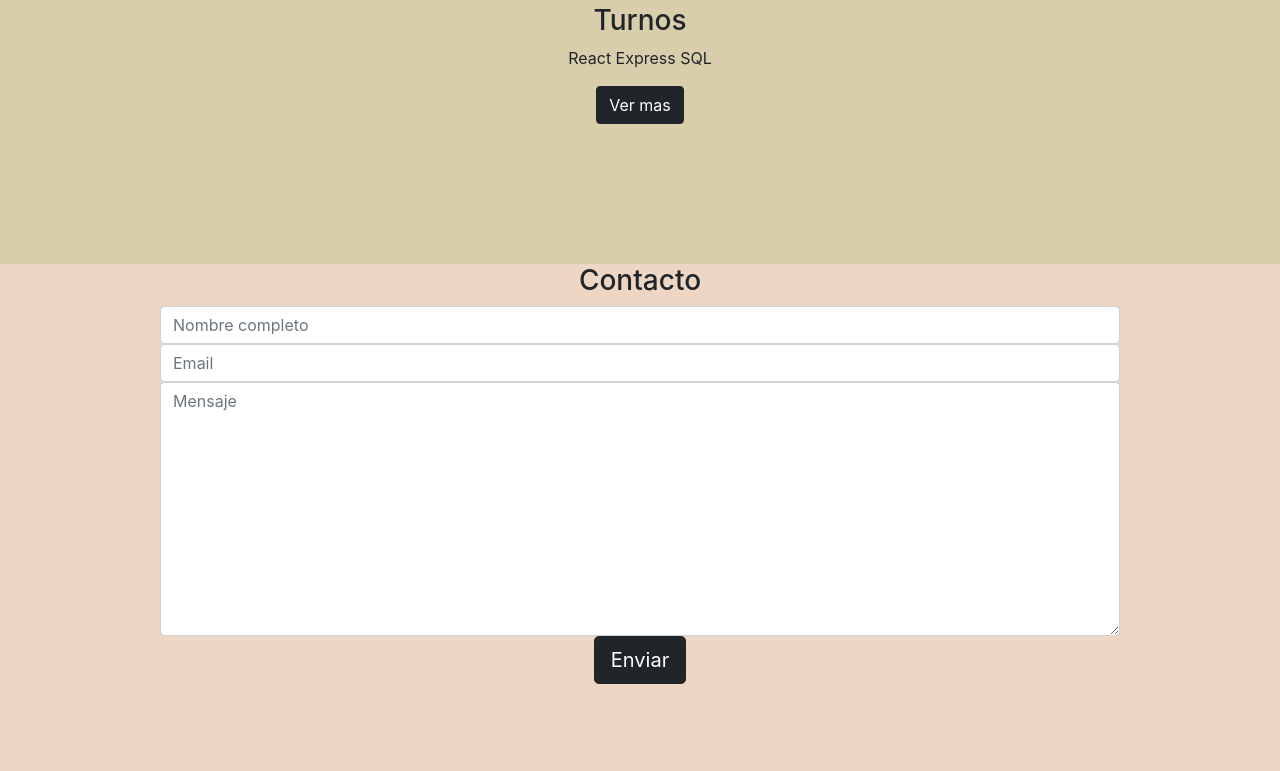
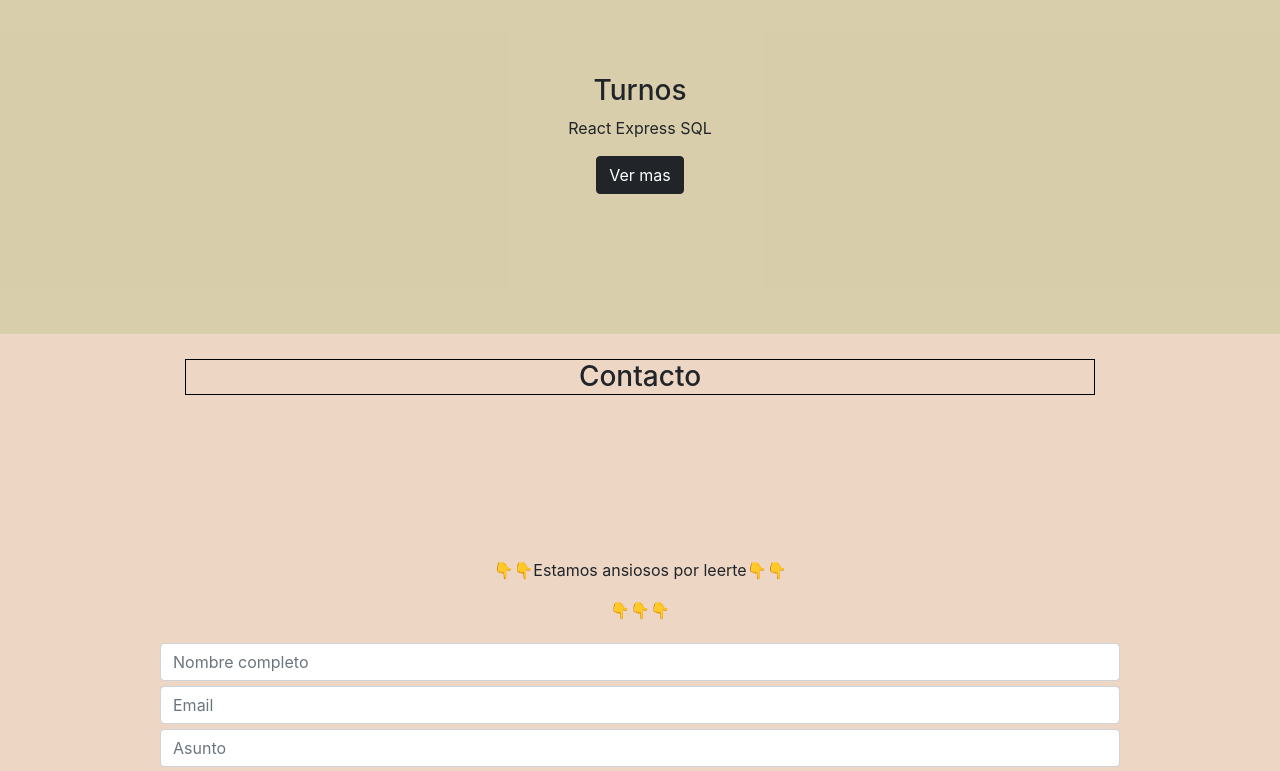
Before and after one commit to abaduna/portafolio-pagina, a React (Create React App) app: page / in a window 1280 px wide. Shown: the part 2000-2771 px from the top of the page. Built offline with nearby package versions, Linux system fonts and the light colour scheme.

Commit message:
falta css formulario

```diff
--- a/src/App.css
+++ b/src/App.css
@@ -16,6 +16,7 @@
   font-weight: bold; /* Puedes ajustar el peso de la fuente según tus necesidades */
 }
 .about{
+padding: 35px;
 max-width: 75%;
 margin: 0 auto;
 font-size: larger;
@@ -49,12 +50,19 @@ font-size: larger;
   flex-direction: column;
 }
 .contacto{
+
+  justify-content: center;
   text-align: center;
   display: flex;
   margin: auto;
   flex-direction: column;
   max-width: 75%;
-  height: 100vh;
+
+
+}
+.title-contanto{
+  border: 1px solid black;
+  margin: 25px;
 }
 .foter {
   background-color: black;
--- a/src/App.js
+++ b/src/App.js
@@ -77,7 +77,7 @@ function App() {
         </div>
       </div>
       <div className="contacto" id="contacto">
-        <h3>Contacto</h3>
+        <h3 className="title-contanto">Contacto</h3>
         <Contacto className="form" />
       </div>
       <div className="menu-completo">
--- /dev/null
+++ b/src/componets/Contacto.css
@@ -0,0 +1,20 @@
+.formulario{
+
+    display: flex;
+    flex-direction: column;
+    justify-content: center;
+
+
+    height: 100vh;
+    width: 100%;
+    height: 100vh;
+
+}
+.btun-block{
+    width: 100%;
+    margin-top: 7px;
+}
+.col-input{
+    margin-top: 5px;
+    width: 100%;
+}
--- a/src/componets/Contacto.js
+++ b/src/componets/Contacto.js
@@ -1,27 +1,63 @@
 import React from "react";
 import { Button } from "react-bootstrap";
-import Form from 'react-bootstrap/Form';
-import InputGroup from 'react-bootstrap/InputGroup';
+import Form from "react-bootstrap/Form";
+import InputGroup from "react-bootstrap/InputGroup";
+import "./Contacto.css";
 const Contacto = () => {
   return (
-    <>
-      <form target="_blank" action="https://formsubmit.co/artuelrey@gmail.com" method="POST">
-    <div class="form-group">
-      <div class="form-row">
-        <div class="col">
-          <input type="text" name="name" class="form-control" placeholder="Nombre completo" required/>
+    <div className="formulario">
+      <p>👇👇Estamos ansiosos por leerte👇👇 </p>
+      <p>👇👇👇</p>
+      <form
+        target="_blank"
+        action="https://formsubmit.co/artuelrey@gmail.com"
+        method="POST"
+      >
+        <div class="form-group">
+          <div class="form-row">
+            <div class="col col-input">
+              <input
+                type="text"
+                name="name"
+                class="form-control"
+                placeholder="Nombre completo"
+                required
+              />
+            </div>
+            <div class="col col-input">
+              <input
+                type="email"
+                name="email"
+                class="form-control"
+                placeholder="Email"
+                required
+              />
+            </div>
+            <div class="col col-input">
+              <input
+                type="text"
+                name="asunto"
+                class="form-control"
+                placeholder="Asunto"
+                required
+              />
+            </div>
+          </div>
         </div>
-        <div class="col">
-          <input type="email" name="email" class="form-control" placeholder="Email" required/>
+        <div class="form-group  col-input">
+          <textarea
+            placeholder="Mensaje"
+            class="form-control"
+            name="message"
+            rows="10"
+            required
+          ></textarea>
         </div>
-      </div>
+        <button type="submit" class="btn btn-lg btn-dark btun-block">
+          Enviar
+        </button>
+      </form>
     </div>
-    <div class="form-group">
-      <textarea placeholder="Mensaje" class="form-control" name="message" rows="10" required></textarea>
-    </div>
-    <button type="submit" class="btn btn-lg btn-dark btn-block">Enviar</button>
-  </form>
-    </>
   );
 };
 
```
Also changed, not shown: src/asets/img/Calendar.PNG (added).
